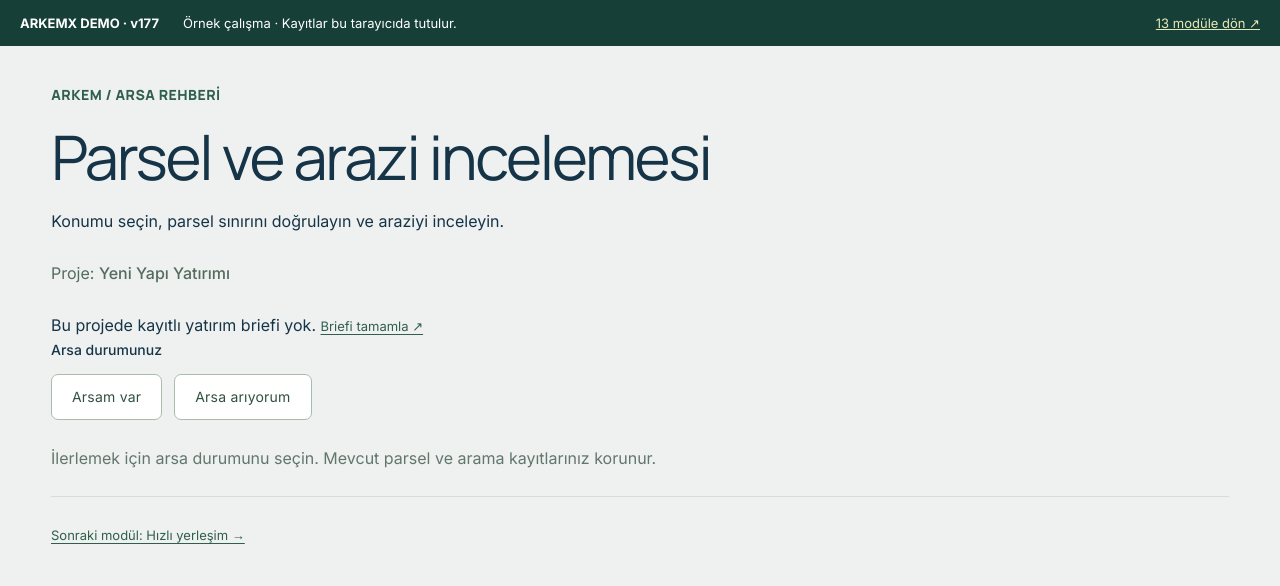
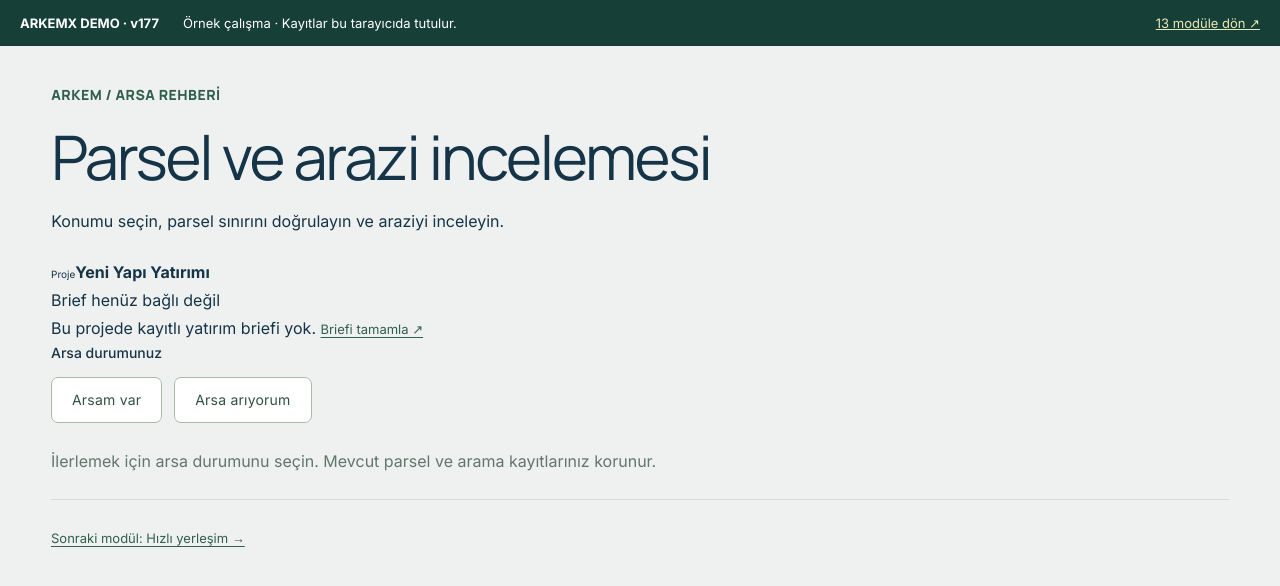
Before and after one commit to BuseIbsiroglu0637/arkemx-core-v1, a Next.js app: page /arsa-fizibilite-studyosu in a window 1280 px wide. Shown: the top 586 px of the page. Built offline with nearby package versions, Linux system fonts and the light colour scheme.

Commit message:
style(gis): add concise project brief strip and clean land mode controls

```diff
--- a/app/components/DemoParcelWorkspace.tsx
+++ b/app/components/DemoParcelWorkspace.tsx
@@ -32,9 +32,9 @@ function ParcelWorkspace() {
   };
   const briefSummary = context ? <section className="demo-site-brief" aria-label="Yatırım briefinden gelen bilgiler"><h2>Yatırım briefi</h2><dl><div><dt>Bölge</dt><dd>{context.location}</dd></div><div><dt>Kullanım</dt><dd>{context.goal}</dd></div><div><dt>Hedef yapı alanı</dt><dd>{context.targetGrossArea ? `${context.targetGrossArea.toLocaleString("tr-TR")} m²` : "Belirtilmedi"}</dd></div><div><dt>Sistem tercihi</dt><dd>{context.systemLabel}</dd></div></dl>{linkedSignature !== signature && linkedSignature && <button type="button" onClick={() => {patchModule("geo-parcel",briefSitePatch(context,geo));setNotice("Güncel brief hedefleri aktarıldı. Parsel sınırı ve imar kaydı korundu.");}}>Güncel briefi aktar</button>}<small>Yapı alanı hedefi, arsa büyüklüğü veya yapılaşma hakkı değildir.</small></section> : <p className="demo-site-missing">Bu projede kayıtlı yatırım briefi yok. <Link href="/proje-karar-asistani#karar-motoru">Briefi tamamla ↗</Link></p>;
   return <div className="demo-parcel-workspace">
-    <p className="demo-active-project-name">Proje: <strong>{project.name}</strong></p>
+    <div className="demo-project-summary" aria-label="Aktif proje ve brief"><div><small>Proje</small><strong>{project.name}</strong></div><p>{context ? `Brief özeti bağlı · ${context.targetGrossArea ? `${context.targetGrossArea.toLocaleString("tr-TR")} m² yapı hedefi` : context.location}` : "Brief henüz bağlı değil"}</p></div>
     {mode === "owned" && context ? <details className="demo-owned-brief"><summary>Brief özeti <span>{context.location}{context.targetGrossArea ? ` · ${context.targetGrossArea.toLocaleString("tr-TR")} m² yapı hedefi` : ""}</span></summary>{briefSummary}</details> : briefSummary}
-    <fieldset className="demo-land-choice"><legend>Arsa durumunuz</legend><button type="button" aria-pressed={mode === "owned"} onClick={() => choose("owned")}>Arsam var</button><button type="button" aria-pressed={mode === "search"} onClick={() => choose("search")}>Arsa arıyorum</button></fieldset>
+    <fieldset className="demo-land-choice"><legend className="visually-hidden">Arsa durumunuz</legend><button type="button" aria-pressed={mode === "owned"} onClick={() => choose("owned")}>Arsam var</button><button type="button" aria-pressed={mode === "search"} onClick={() => choose("search")}>Arsa arıyorum</button></fieldset>
     {notice && <p role="status" className="demo-site-notice">{notice}</p>}
     {mode === "search" && <section className="demo-land-search" aria-labelledby="land-search-title"><h2 id="land-search-title">Arama ölçütleri</h2><p>Aday arsa ararken kullanacağınız bölge, arsa alanı ve bütçe sınırlarını kaydedin.</p><form onSubmit={save}><div className="demo-land-fields">{[["region","Arama bölgesi"],["minArea","En küçük arsa alanı (m²)"],["maxArea","En büyük arsa alanı (m²)"],["budget","En yüksek arsa bütçesi (TL)"]].map(([key,label]) => <label key={key}>{label}<input value={search[key as keyof typeof search]} required={key === "region"} inputMode={key === "region" ? "text" : "decimal"} maxLength={key === "region" ? 300 : 30} onChange={event => {const value=event.currentTarget.value;setSearch(current=>({...current,[key]:value}));setNotice("");setError("");}}/></label>)}</div>{error && <p role="alert">{error}</p>}<button type="submit">Ölçütleri kaydet</button></form><p className="demo-site-note">Bu adım ilan getirmez ve arsa seçilmiş sayılmaz. Bir aday belirlediğinizde “Arsam var” ile parselini inceleyebilirsiniz.</p><Link href="/hizli-yerlesim#hizli-senaryo">Arsa seçmeden kavramsal yerleşimi dene ↗</Link></section>}
     {mode === "owned" && <GeoParcelStudio />}
```
